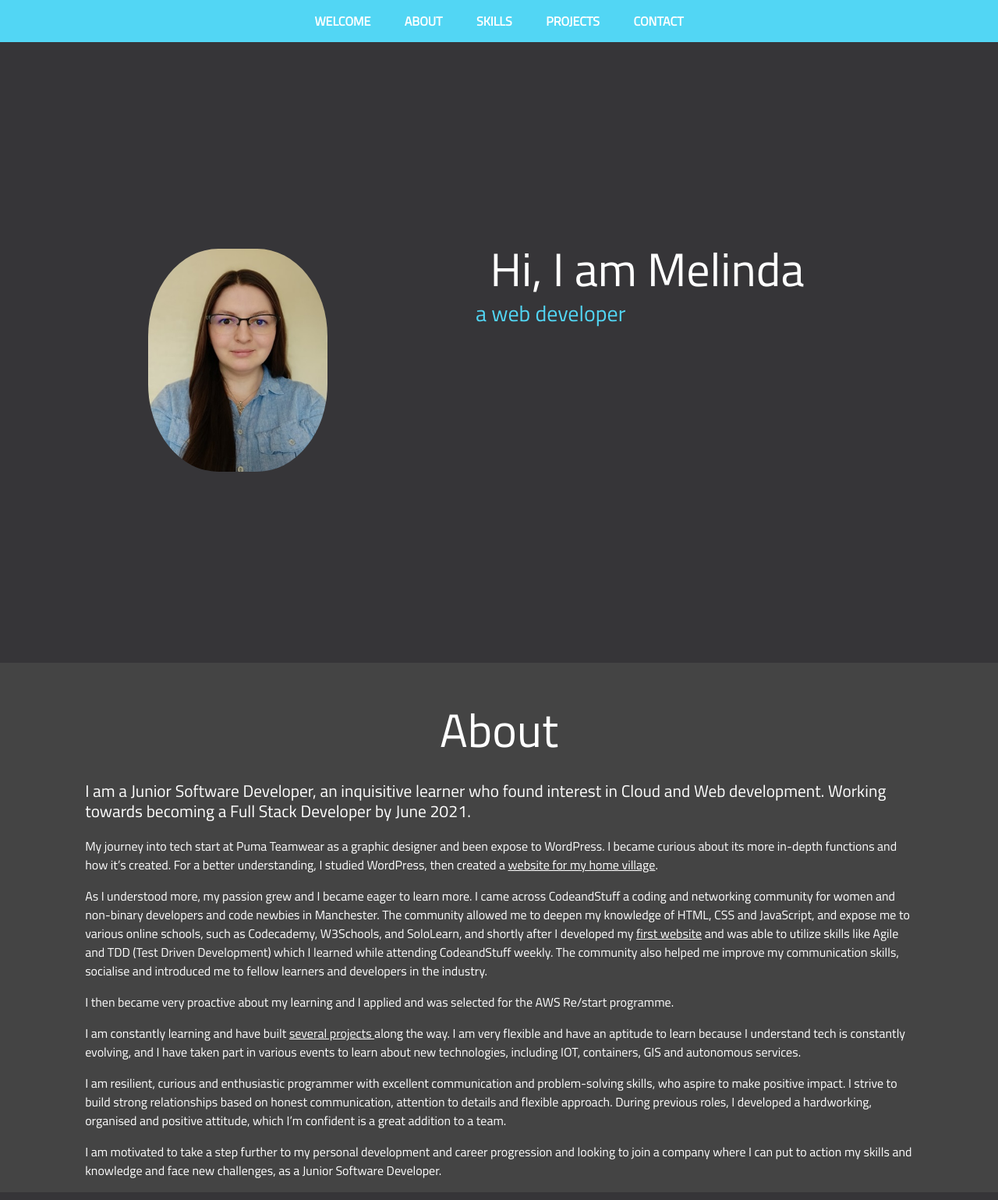
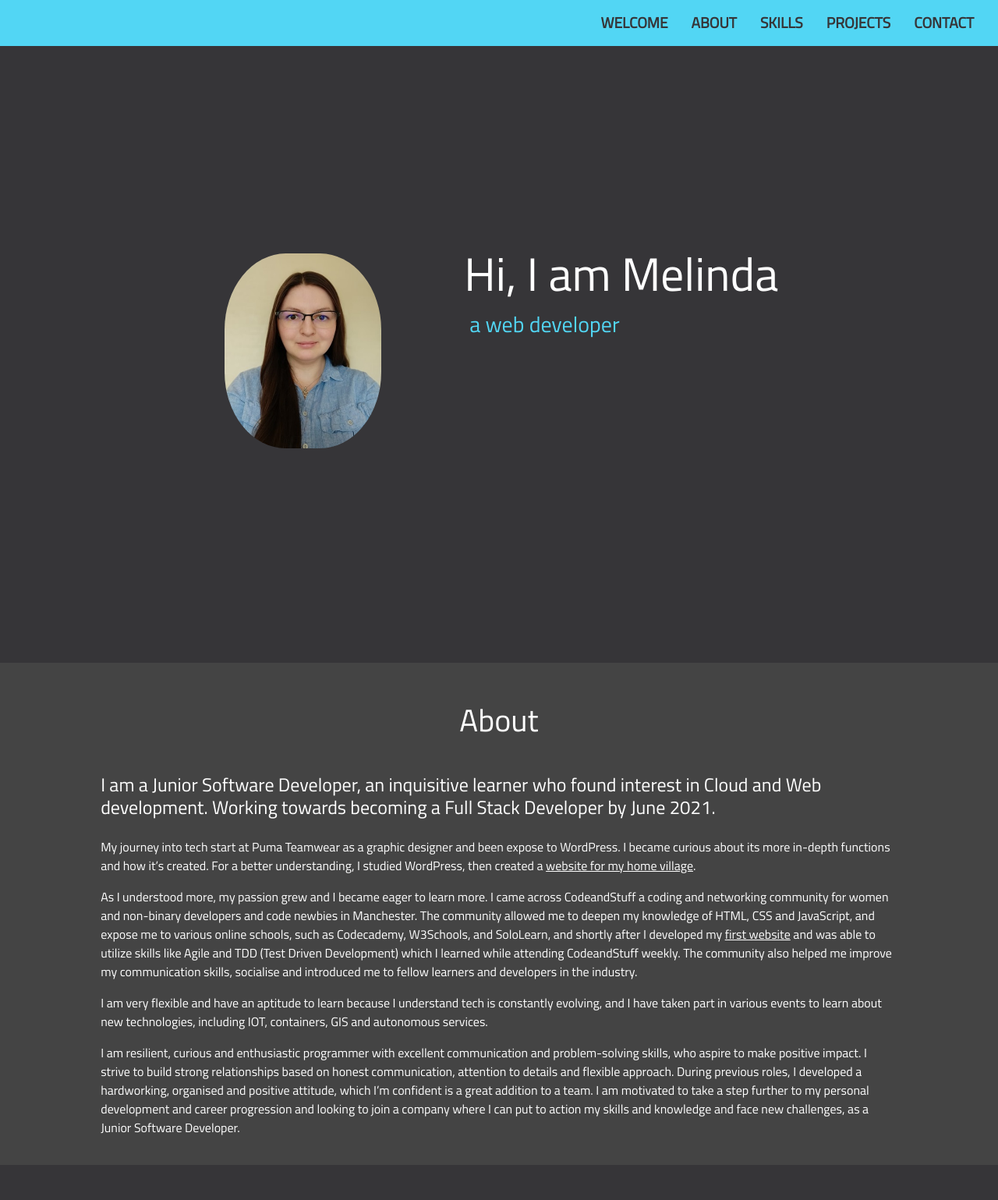
Before and after one commit to MelindaKleszken/Portfolio, a plain HTML site: page index.html in a window 1280 px wide. Shown: the top 1539 px of the page at 78% size. Drawn offline with nearby package versions, Linux system fonts and the light colour scheme.

Commit message:
new changes added to style and index
mainly visual edits to be compatible with various devices.

```diff
--- a/index.html
+++ b/index.html
@@ -20,23 +20,36 @@
     <body>
 
         <header>
-            <nav id="navbar">
+            <nav id="navbar" class="nav" >
+                <ul class="nav-list">
+                    <li>
                       <a href="#welcome-section">Welcome</a>
+                    </li>
+                    <li>
                         <a href="#about">About</a>
+                    </li>
+                    <li>
                         <a href="#skills">Skills</a>
+                    </li>
+                    <li>
                         <a href="#projects">Projects</a>
+                    </li>
+                    <li>
                         <a href="#contact">Contact</a>
+                    </li>
+                  </ul>
             </nav>
             <section id="welcome-section" class="welcome-section">
-                <div class="container mt-4">
+                <!--<div class="container mt-4"> -->
                     <div class="row justify-content-center">
                         <div class= "col-md-4">
                             <img class="profile-img" src="img/mel.jpg" alt="Melinda Marian"></div>
-                        <div class="col-md-6 ">
+                        <div class= "col-md-1"> <p> </p></div>
+                        <div class="col-md-7 ">
                         <h1>Hi, I am Melinda </h1>
                         <p>a web developer</p>
                         </div>
-                    </div>
+                    <!--</div>-->
                 </div>
             </section>
         </header>
@@ -44,27 +57,24 @@
             <section id="about" class="about">
                 <div class="row justify-content-center">
                     <div class="col-md-10">
-                        <h1>About </h1>
-                        <p style="text-align:left;"> <h3>I am a Junior Software Developer, an inquisitive learner who found interest in Cloud and Web development. Working towards becoming a Full Stack Developer by June 2021.</h3>
+                        <h2>About </h2>
+                        <section id="about-text">
+                            <p > <h4>I am a Junior Software Developer, an inquisitive learner who found interest in Cloud and Web development. Working towards becoming a Full Stack Developer by June 2021.</h4>
                             </p>
-                        <p style="text-align:left;">My journey into tech start at Puma Teamwear as a graphic designer and been expose to WordPress.
+                            <p >My journey into tech start at Puma Teamwear as a graphic designer and been expose to WordPress.
                                 I became curious about its more in-depth functions and how it’s created. For a better understanding, I studied WordPress, then created a <a href="https://saniob.wordpress.com/" target="_blank"> <u>website for my home village</u></a>.
                             </p>
-                        <p style="text-align:left;">As I understood more, my passion grew and I became eager to learn more. I came across CodeandStuff a coding and networking community for women and non-binary developers and code newbies in Manchester.
+                            <p >As I understood more, my passion grew and I became eager to learn more. I came across CodeandStuff a coding and networking community for women and non-binary developers and code newbies in Manchester.
                                 The community allowed me to deepen my knowledge of HTML, CSS and JavaScript, and expose me to various online schools, such as Codecademy, W3Schools, and SoloLearn,
                                 and shortly after I developed my <a href="https://s3-eu-west-1.amazonaws.com/melindamarian.com/Travel+List/index.html" target="_blank"> <u>first website</u> </a> and was able to utilize skills like Agile and TDD (Test Driven Development) which I learned while attending CodeandStuff weekly.
                                 The community also helped me improve my communication skills, socialise and introduced me to fellow learners and developers in the industry.
                             </p>
-                        <p style="text-align:left;"> I then became very proactive about my learning and I applied and was selected for the AWS Re/start programme.
+                            <p > I am very flexible and have an aptitude to learn because I understand tech is constantly evolving, and I have taken part in various events to learn about new technologies, including IOT, containers, GIS and autonomous services.
                             </p>
-                        <p style="text-align:left;"> I am constantly learning and have built <a href="https://melindamarian.com/#projects" target="_blank"> <u>several projects </u></a>along the way.
-                            I am very flexible and have an aptitude to learn because I understand tech is constantly evolving, and I have taken part in various events to learn about new technologies, including IOT, containers, GIS and autonomous services.
+                            <p > I am resilient, curious and enthusiastic programmer with excellent communication and problem-solving skills, who aspire to make positive impact. I strive to build strong relationships based on honest communication, attention to details and flexible approach. During previous roles, I developed a hardworking, organised and positive attitude, which I’m confident is a great addition to a team.
+                                I am motivated to take a step further to my personal development and career progression and looking to join a company where I can put to action my skills and knowledge and face new challenges, as a Junior Software Developer.
                             </p>
-                        <p style="text-align:left;"> I am resilient, curious and enthusiastic programmer with excellent communication and problem-solving skills, who aspire to make positive impact.
-                            I strive to build strong relationships based on honest communication, attention to details and flexible approach. During previous roles, I developed a hardworking, organised and positive attitude, which I’m confident is a great addition to a team.
-                        </p>
-                        <p style="text-align:left;"> I am motivated to take a step further to my personal development and career progression and looking to join a company where I can put to action my skills and knowledge and face new challenges, as a Junior Software Developer.
-                        </p>
+                        </section>
                     </div>
                     </div>
                 </div>
@@ -234,7 +244,7 @@
         </main>
         <footer id="contact">
             <div class="content-wrap">
-                <h3 id="footer-header">Contact</h3>
+                <h2 id="footer-header">Contact</h2>
 
                 <div class="contact-info">
                     <a href="mailto:melindakleszken1021@gmail.com" alt="melindakleszken1021@gmail.com">
--- a/style.css
+++ b/style.css
@@ -1,15 +1,22 @@
 html {
   box-sizing: border-box;
+  scroll-behavior: smooth;
+}
+
+* {
+  margin: 0;
+  padding: 0;
 }
 *, *:before, *:after {
   box-sizing: inherit;
 }
 body {
   font-family: 'Titillium Web', sans-serif;
-    margin: 0;
+
+  width: 100%;
 
 }
-  h1, h2 {
+h1, h2, h3, h4 {
   font-family: 'Titillium Web', sans-serif;
   font-weight: 400;
   text-align: center;
@@ -19,21 +26,26 @@ html {
 }
 h2 {
   font-size: 40px;
-    margin-top: 0;
+
   color: white;
 }
 h3 {
   font-family: 'Titillium Web', sans-serif;
-    font-size: 16pt;
-    margin: 0;
+  font-size: 30px;
+
 }
+h4{
+  text-align: left;
+}
+
 a {
-    color: rgb(255, 255, 255);
-    text-decoration: none;
+  color: white;
 }
-  .a:hover {
-    text-decoration: none;
-    color: red;
+a:hover {
+  color: #52d6f4;
+}
+ul {
+  list-style: none;
 }
 
 
@@ -52,9 +64,9 @@ html {
   transform: scale(1.2);
 }
 
-  /*#text-link:hover {
+#text-link:hover {
   text-decoration: none;
-    color: #52d6f4;*/
+  color: #52d6f4;
 }
 #text-link {
   color: white;
@@ -71,27 +83,14 @@ html {
   text-transform: uppercase;
 }
 
-  /* Download button */
-  .btn {
-    text-decoration: none;
-    background: white;
-    color: white;
-    padding: 10px;
-    display: inline-block;
-  }
-  .btn:hover {
-    background: white;
-    /*color: #EF233C;*/
-    color: #1d5e03;
-  }
-
 
 /* Header and Footer*/
-  header, footer {
+header, footer, main {
   /*background-image:
   -webkit-linear-gradient(left,rgb(241, 89, 89),rgb(60, 60, 236));*/
   color: white;
-    background:#444;
+  background:#363538;
+
 }
 /* header */
 header {
@@ -103,7 +102,7 @@ html {
 }
 header h1, header h2 {
   color: white;
-    margin: 0;
+
 }
 .profile-img {
   border-radius: 40%;
@@ -112,11 +111,7 @@ html {
   max-width: 250px;
   height:100%;
 }
-  .download {
-    position: absolute;
-    bottom: 0;
-    right: 0;
-  }
+
 
 /* footer */
 footer {
@@ -140,45 +135,61 @@ html {
   flex-direction: column;
   justify-content: center;
   align-items: center;
-    width: 100%;
+  width:100%;
   height: 100vh;
   background:#363538;
   color:black;
 }
 #welcome-section p{
-    padding-left: 50px;
+  padding-left: 10px;
   color: #52d6f4
 }
 
 
 /* Navigation */
-  nav {
-    text-align: center;
+.nav {
   background:#52d6f4;
   position: fixed;
+  justify-content: flex-end;
+  display: flex;
   top: 0;
+  left: 0;
   width: 100%;
   z-index: 100;
 }
-  nav a {
-    display: inline-block;
-    padding: 15px 20px;
+.nav-list {
+  display: flex;
+  margin: 0 1rem;
+}
+.nav-list a {
+  display: block;
+  padding: 15px 15px;
   text-decoration: none;
   text-transform: uppercase;
   font-weight: 700;
+  color:#363538;
+  font-size: 1.2rem;
 }
 
-  .nav a:hover{
-    background: red;
+nav a:hover{
+  background:#363538;
+  color:white;
+  text-decoration: none;
 }
 /* about section*/
 .about {
   padding-top: 50px;
   position: relative;
-    padding-top: 50px;
   color: white;
   background:#444;
   width: 100%;
+}
+
+#about-text{
+  display: flex;
+  flex-direction: column;
+  justify-content: center;
+  padding: 20px 20px;
 }
 
 .about p  {
@@ -283,23 +294,75 @@ html {
 /* Media Queries
 -------------------------*/
 @media (min-width: 900px) {
-    .col-narrow {
+  /*.col-narrow {
     margin-top: 5%;
     width: 20%;
     float: left;
   }
   .col-wide {
-      width: 70%;
+    width: 100%;
     float: left;
-      padding-left: 20px;
-    }
+  }*/
+
+
   .project {
     margin: 0 15% 15px 15%;
   }
 }
+
 @media (max-width: 899px){
   header {
     text-align: center;
   }
+  .welcome-section{
+    display: block;
+  } /*de editat aici*/
+  .about-text{
+    margin: 0 15% 15px 15%;
+  }
+  .about{
+    padding-top: 70px;
+  }
+  .nav {
+    justify-content: center;
+  }
+  .nav-list {
+    margin: 0 rem;
+  }
+  .nav-list a {
+    align-items: flex-start;
+    display: inline-flex;
+    font-weight: 700;
+    font-size: 80%;
+  }
+/* 1200px / 16px = 75em */
+/*@media (max-width: 75em) {
+  html {
+    font-size: 60%;
+  }
+}*/
+
+/* 980px / 16px = 61.25em */
+/*@media (max-width: 61.25em) {
+  html {
+    font-size: 58%;
+  }
+  body {
+    text-align: center;
+  }
+  .about-text{
+    margin: 0 15% 15px 15%;
+  }
+  .about{
+    padding-top: 70px;
+  }
+}
+
+/* 460px / 16px = 28.75em */
+/*@media (max-width: 28.75em) {
+  html {
+    font-size: 55%;
+  }
+}*/
 
 }
```
Lines whose indentation alone changed are shown as unchanged.
